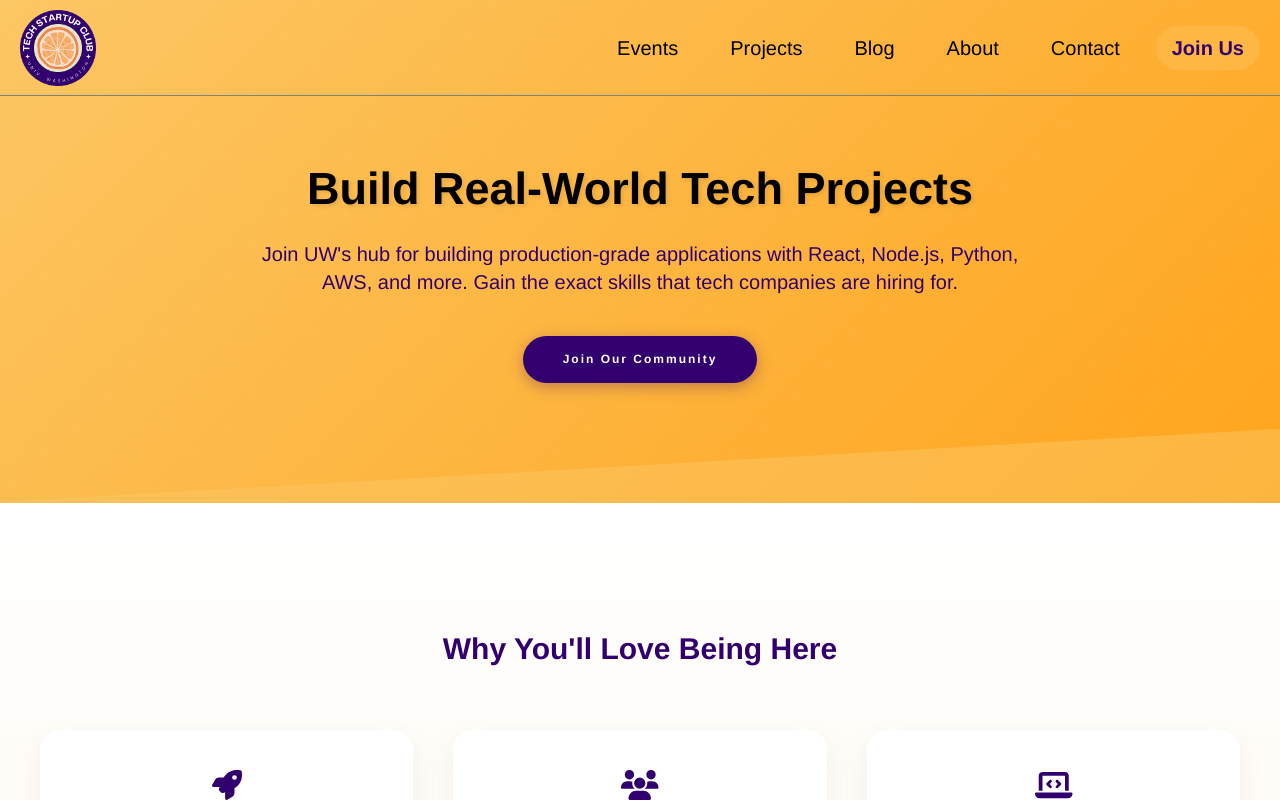
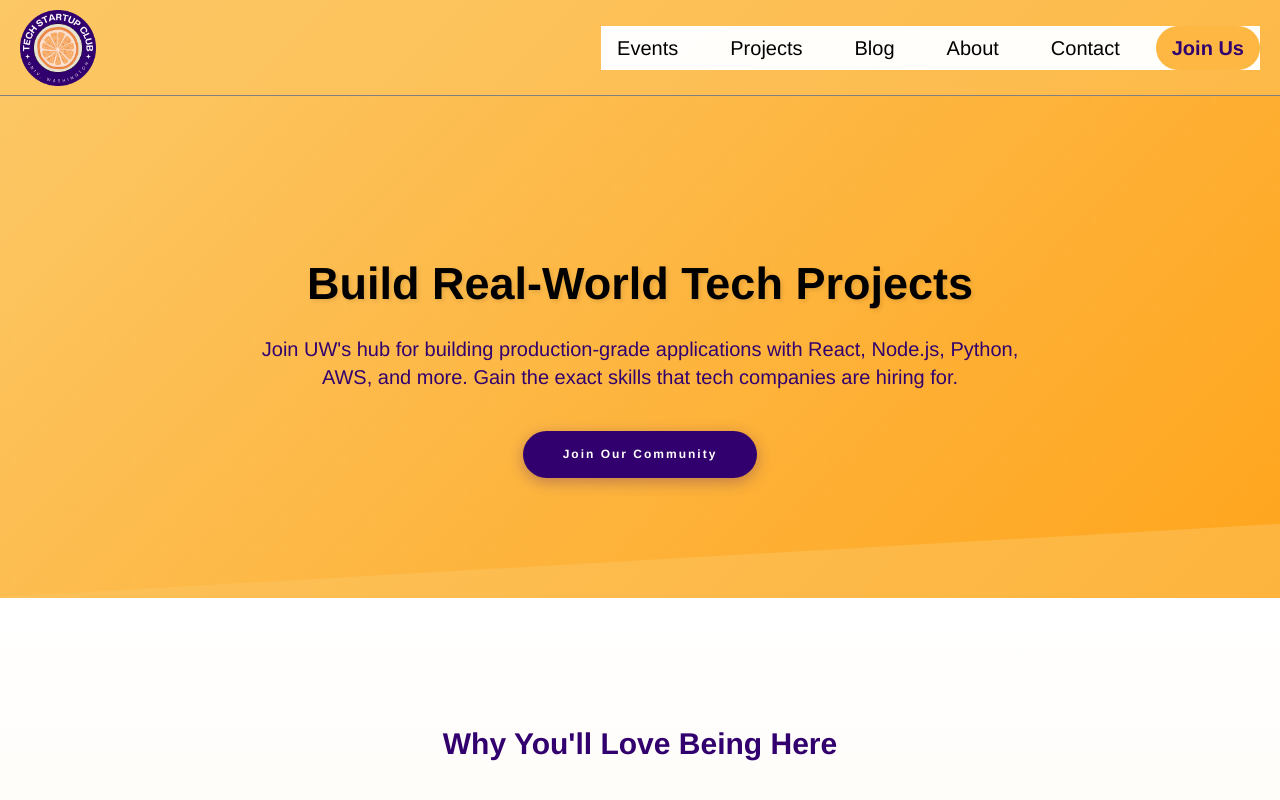
Before and after one commit to TechStartupClub/club-website, a React (Create React App) app: page /joinus in a window 1280 px wide. Shown: the top 800 px of the page. Built offline with nearby package versions, Linux system fonts and the light colour scheme.

Commit message:
fix: pages overlapping with nav bar

```diff
--- a/src/components/Navbar/index.scss
+++ b/src/components/Navbar/index.scss
@@ -51,7 +51,6 @@
         transition: all 0.3s ease;
 
         &:hover {
-            // color: #fcc765;
             color: black;
         }
     }
@@ -60,6 +59,7 @@
         display: flex;
         align-items: center;
         gap: 2rem;
+        background-color: rgba(255, 255, 255, 0.98);
 
         .nav-link {
             font-size: 20px;
--- a/src/routes/style/events.module.scss
+++ b/src/routes/style/events.module.scss
@@ -10,7 +10,7 @@
     justify-content: center;
     align-items: center;
     padding: 20px;
-    margin-top: 95px; // Added to account for fixed navbar height
+    margin-top: 95px;
 }
 
 .calendarContainer {
--- a/src/routes/style/joinus.module.scss
+++ b/src/routes/style/joinus.module.scss
@@ -6,6 +6,8 @@
     flex-direction: column;
     align-items: center;
     overflow-x: hidden;
+    margin-top: 95px; // Added to account for fixed navbar height
+
 }
 
 .hero {
```
